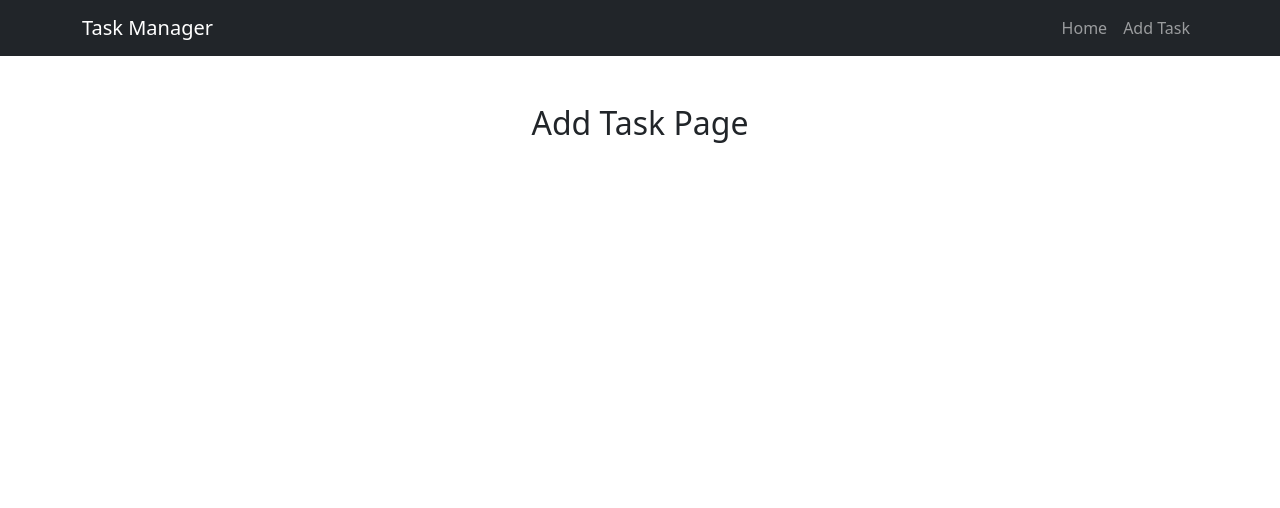
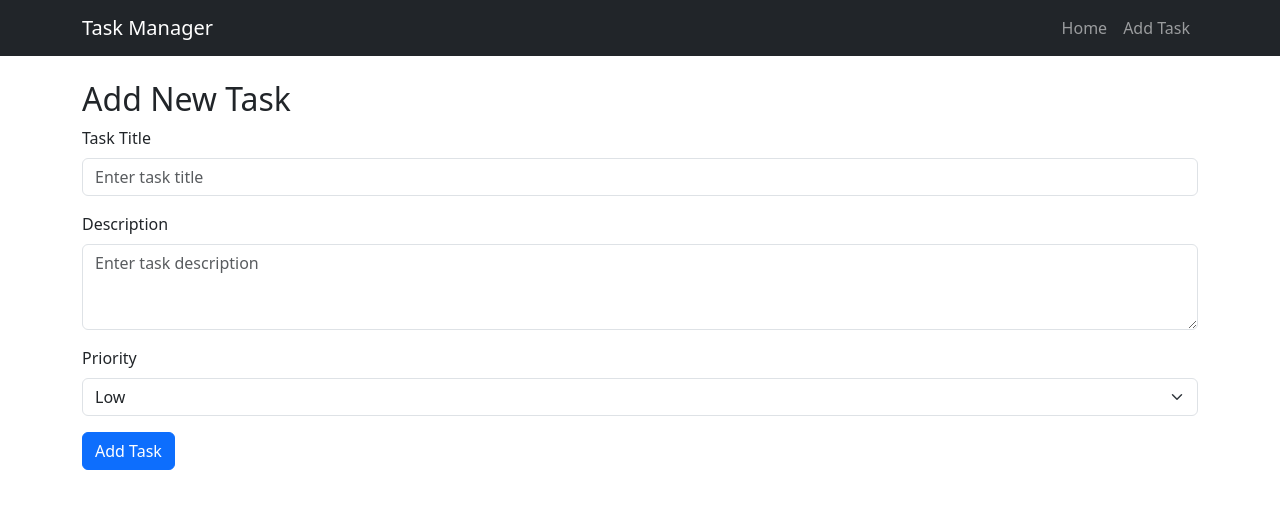
Before and after one commit to shehpunzalan/Task-Flow, a React (Vite) app: page /add-task in a window 1280 px wide. Shown: the top 508 px of the page. Built offline with nearby package versions, Linux system fonts and the light colour scheme.

Commit message:
Task 4:Build the Add Task Form Component.Build the Add Task Form Component. Ritualo

```diff
--- a/src/App.jsx
+++ b/src/App.jsx
@@ -1,5 +1,5 @@
-import React, { useState, useEffect } from 'react';
-import { BrowserRouter as Router, Routes, Route, useLocation } from 'react-router-dom';
+import React from 'react';
+import { BrowserRouter as Router, Routes, Route } from 'react-router-dom';
 import NavigationBar from './components/Navbar';
 import TaskListView from './components/TaskListView';
 import AddTaskView from './components/AddTaskView';
@@ -7,33 +7,32 @@ import AddTaskView from './components/AddTaskView';
 import useLocalStorage from './hooks/useLocalStorage';
 
 function App() {
+  const [taskList, setTaskList] = useLocalStorage('tasks', []);
 
-  // Whole functions needs improvement
-  const [taskList, setTaskList] = useLocalStorage('tasks', [])
-
+  // Add a task only if it does NOT exist (based on id)
   const addTask = (taskDetails) => {
-    if (taskList.indexOf(taskDetails) == -1) {
+    const exists = taskList.some(task => task.id === taskDetails.id);
+    if (exists) {
+      console.log('Task already exists with id:', taskDetails.id);
       return;
     }
+    setTaskList((prev) => [...prev, taskDetails]);
+  };
 
-    setTaskList((prev) => [...prev, taskDetails])
-  }
+  // Delete a task by id
+  const deleteTask = (taskId) => {
+    setTaskList((prevTasks) => prevTasks.filter(task => task.id !== taskId));
+  };
 
-  const deleteTask = (taskId) => {
-    for (let i = 0; taskList.length; i++) {
-      if (taskList.id != taskId) {
-        return;
-      }
-    }
-
-    setTaskList((prevTasks) => prevTasks.filter((t) == taskToDelete));
-  }
-
+  console.log(taskList)
   return (
     <Router>
       <NavigationBar />
       <Routes>
-        <Route path="/" element={<TaskListView tasksToView={taskList} deleteTask={deleteTask} />} />
+        <Route
+          path="/"
+          element={<TaskListView tasksToView={taskList} deleteTask={deleteTask} />}
+        />
         <Route path="/add-task" element={<AddTaskView addTask={addTask} />} />
       </Routes>
     </Router>
--- a/src/components/AddTaskView.jsx
+++ b/src/components/AddTaskView.jsx
@@ -1,9 +1,82 @@
-import React from 'react';
+import React, { useState } from 'react';
+import { useNavigate } from 'react-router-dom';
 
-const AddTaskView = ({ addTask }) => {
-    return (
-        <h2 className="text-center mt-5">Add Task Page</h2>
-    )
+function AddTaskView({ addTask }) {
+  const [title, setTitle] = useState('');
+  const [description, setDescription] = useState('');
+  const [priority, setPriority] = useState('Low');
+
+  const navigate = useNavigate();
+
+  const handleSubmit = (e) => {
+    e.preventDefault();
+
+    const newTask = {
+      id: Date.now(), // unique id based on timestamp
+      title,
+      description,
+      priority,
+    };
+
+    addTask(newTask);
+    navigate('/');
+  };
+
+  return (
+    <div className="container mt-4">
+      <h2>Add New Task</h2>
+      <form onSubmit={handleSubmit}>
+        <div className="mb-3">
+          <label htmlFor="taskTitle" className="form-label">
+            Task Title
+          </label>
+          <input
+            type="text"
+            id="taskTitle"
+            className="form-control"
+            value={title}
+            onChange={(e) => setTitle(e.target.value)}
+            required
+            placeholder="Enter task title"
+          />
+        </div>
+
+        <div className="mb-3">
+          <label htmlFor="taskDescription" className="form-label">
+            Description
+          </label>
+          <textarea
+            id="taskDescription"
+            className="form-control"
+            value={description}
+            onChange={(e) => setDescription(e.target.value)}
+            placeholder="Enter task description"
+            rows={3}
+          />
+        </div>
+
+        <div className="mb-3">
+          <label htmlFor="taskPriority" className="form-label">
+            Priority
+          </label>
+          <select
+            id="taskPriority"
+            className="form-select"
+            value={priority}
+            onChange={(e) => setPriority(e.target.value)}
+          >
+            <option>Low</option>
+            <option>Medium</option>
+            <option>High</option>
+          </select>
+        </div>
+
+        <button type="submit" className="btn btn-primary">
+          Add Task
+        </button>
+      </form>
+    </div>
+  );
 }
 
-export default AddTaskView
+export default AddTaskView;
```
